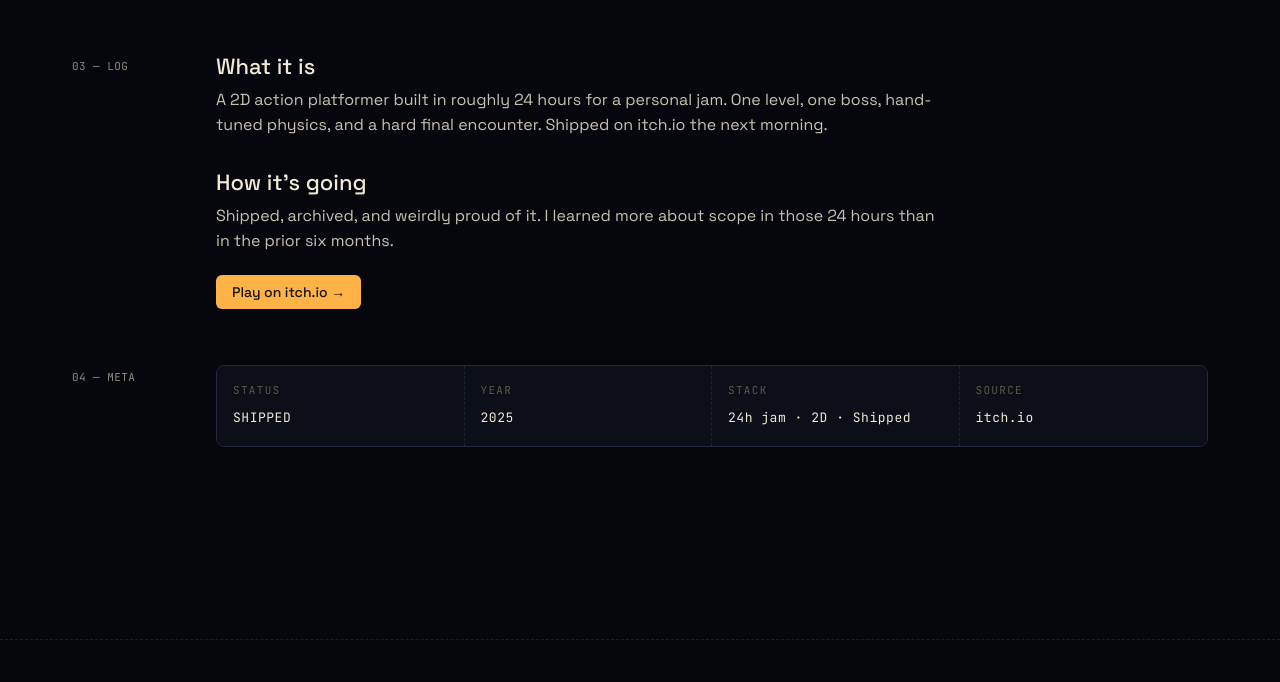
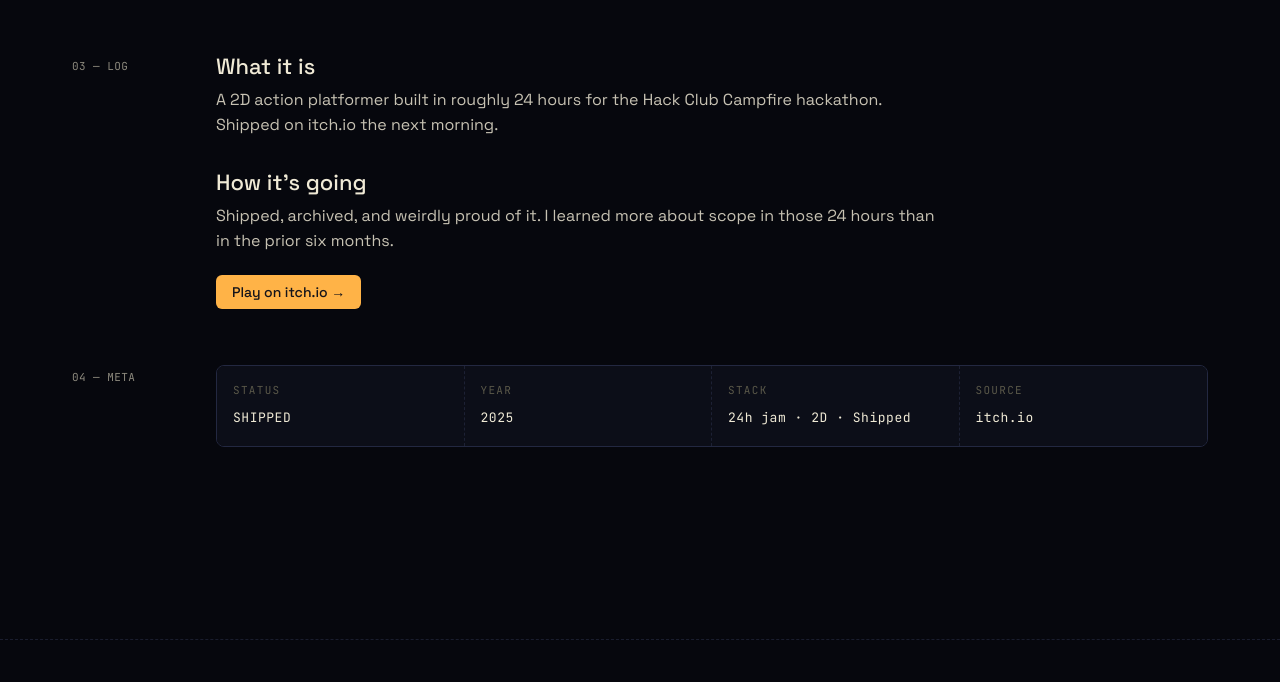
Before and after one commit to DivitTas/DivitTas.github.io, an Astro site: page /work/agneepath in a window 1280 px wide. Shown: the part 1018-1700 px from the top of the page. Built offline with nearby package versions, Linux system fonts and the light colour scheme; Astro itself is replaced by a stand-in of ours.

Commit message:
add campfire info for agneepath

```diff
--- a/src/pages/work/[slug].astro
+++ b/src/pages/work/[slug].astro
@@ -30,7 +30,7 @@ const longDesc: Record<string, { what: string; how: string }> = {
     how: 'Currently v0.3.4. The kitchen feels good. Cat AI is in its fourth pathfinding rewrite. The netcode mostly survives my friends jumping on the same bowl at the same time. Aiming for an early playtest later this year.',
   },
   'agneepath': {
-    what: 'A 2D action platformer built in roughly 24 hours for a personal jam. One level, one boss, hand-tuned physics, and a hard final encounter. Shipped on itch.io the next morning.',
+    what: 'A 2D action platformer built in roughly 24 hours for the Hack Club Campfire hackathon. Shipped on itch.io the next morning.',
     how: 'Shipped, archived, and weirdly proud of it. I learned more about scope in those 24 hours than in the prior six months.',
   },
 };
```
